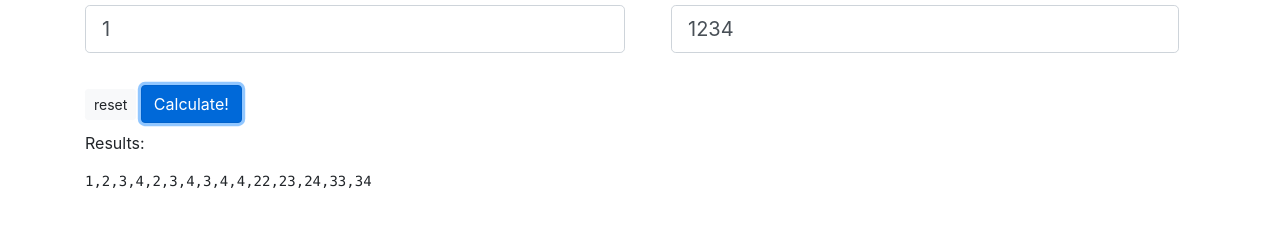
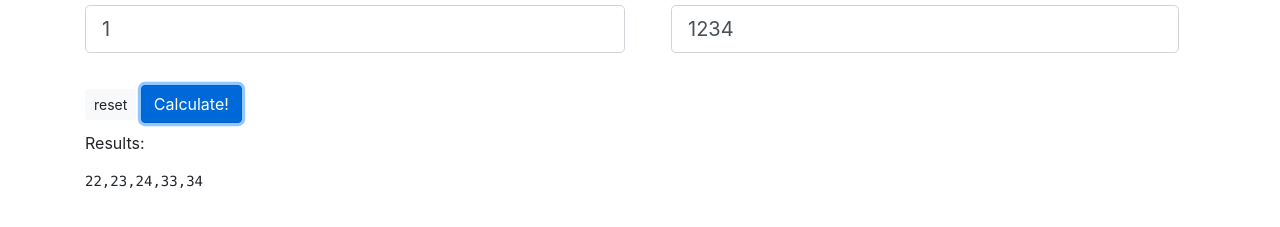
Before and after one commit to ccs24/number-sum-tools, a plain HTML site: page index.html in a window 1280 px wide. Both pictures are taken after a click on the button "Calculate!". Shown: the part 129-356 px from the top of the page. Drawn offline with nearby package versions, Linux system fonts and the light colour scheme.

Commit message:
Update index.html

```diff
--- a/index.html
+++ b/index.html
@@ -50,7 +50,7 @@ function permute() {
 
     let retArr = [];
     let  k= 1;
-    for (let liczbaCyfr = 0; liczbaCyfr < s; liczbaCyfr++) {
+    for (let liczbaCyfr = 1; liczbaCyfr < s; liczbaCyfr++) {
 //      console.log("Liczba Cyfr",liczbaCyfr, s);
 
         for (let j=liczbaCyfr; j<s-liczbaCyfr;j++) {
```
